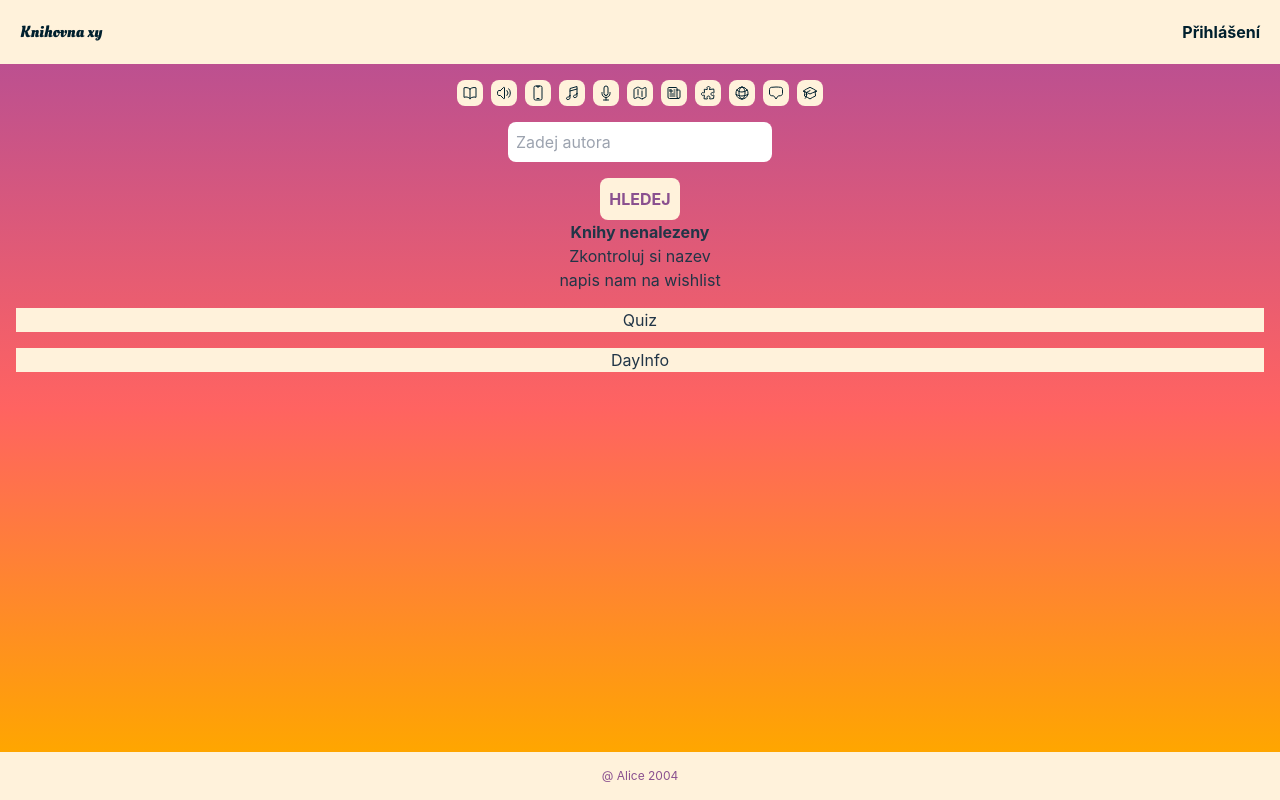
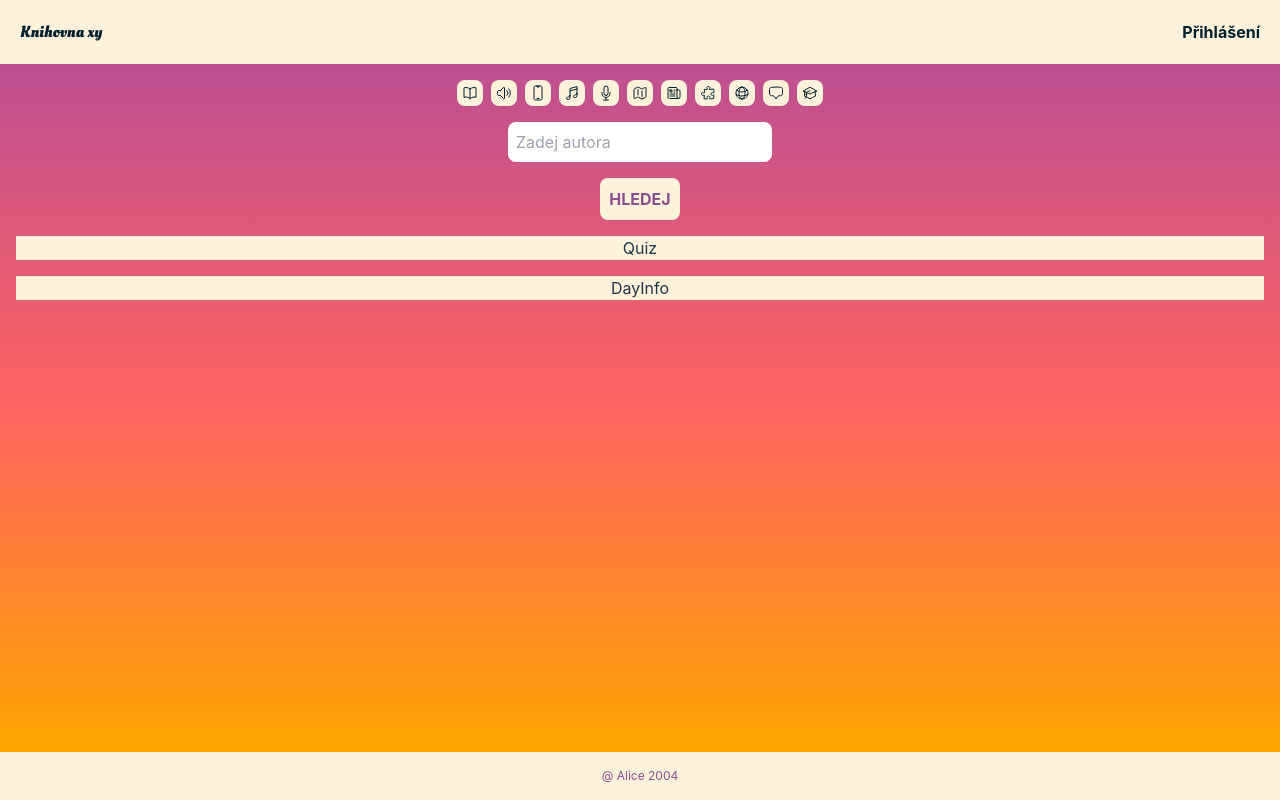
Before and after one commit to alice-ves/searching-for-books-in-the-library, a React (Vite) app in the folder library/: page / in a window 1280 px wide. Built offline with nearby package versions, Linux system fonts and the light colour scheme.

Commit message:
message for Bokks not found rendering fixed

```diff
--- a/library/src/components/BookFinder.jsx
+++ b/library/src/components/BookFinder.jsx
@@ -4,7 +4,6 @@ import { IconBar } from './IconBar';
 const BookList = ({ books }) => {
   return (
     <>
-      {books.length > 0 ? (
       <div className="flex flex-col items-center gap-2 ">
         {books.map((book) => {
           return (
@@ -32,15 +31,6 @@ const BookList = ({ books }) => {
           );
         })}
       </div>
-      ) : (
-        <>
-          <p className="font-bold">Knihy nenalezeny</p>
-          <ul>
-            <li>Zkontroluj si nazev</li>
-            <li>napis nam na wishlist</li>
-          </ul>
-        </>
-      )}
     </>
   );
 };
@@ -48,6 +38,7 @@ const BookList = ({ books }) => {
 export const BookFinder = () => {
   const [author, setAuthor] = useState('');
   const [books, setBooks] = useState([]);
+  const [searched, setSearched] = useState(false);
 
   const fetchBooks = async (author) => {
     const response = await fetch(
@@ -55,6 +46,7 @@ export const BookFinder = () => {
     );
     const data = await response.json();
     setBooks(data.items || []);
+    setSearched(true);
     console.log(books);
   };
 
@@ -85,7 +77,17 @@ export const BookFinder = () => {
           HLEDEJ
         </button>
       </form>
-      <BookList books={books} author={author} />
+      {books.length === 0 && searched == true ? (
+        <>
+          <p className="font-bold">Knihy nenalezeny</p>
+          <ul>
+            <li>Zkontroluj si nazev</li>
+            <li>napis nam na wishlist</li>
+          </ul>
+        </>
+      ) : (
+        <BookList books={books}></BookList>
+      )}
     </div>
   );
 };
```
Lines whose indentation alone changed are shown as unchanged.
